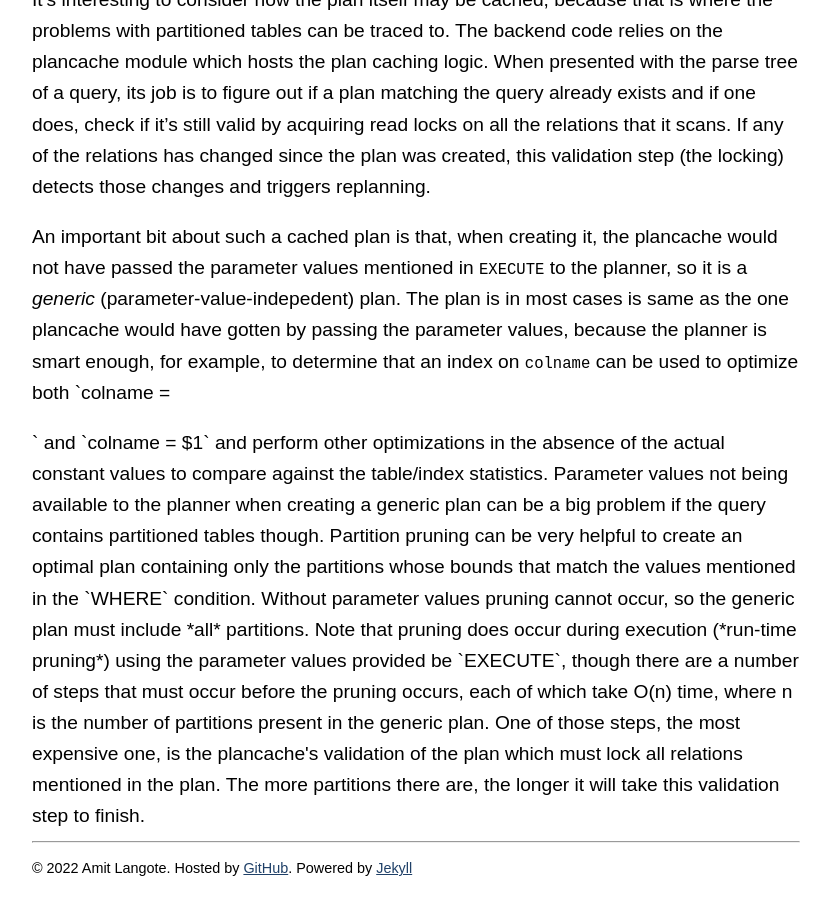
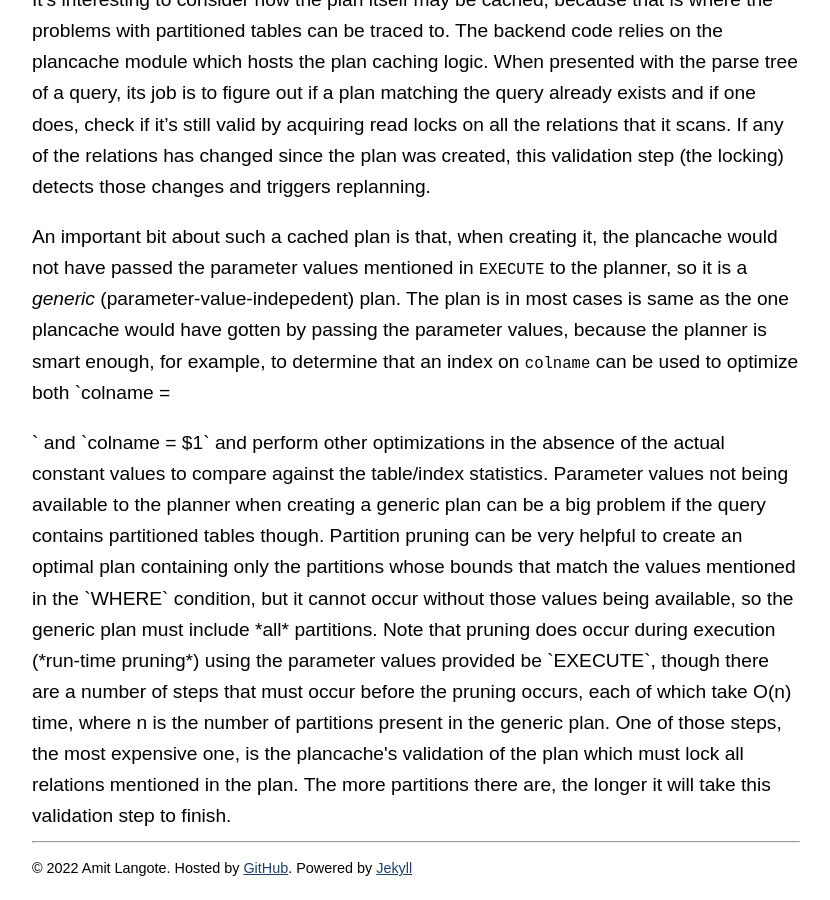
Before and after one commit to amitlan/website, a Jekyll site: the page built from _posts/2022-04-12-param-query-partition-woes.md, in a window 1280 px wide and 900 px high, scrolled down 1891 px. Shown: the whole window, without its empty margins (224-1054 px from the left). Built offline with Jekyll 4.4.1, drawn with Linux system fonts in a browser that asks for light colours.

Commit message:
fix text

```diff
--- a/_posts/2022-04-12-param-query-partition-woes.md
+++ b/_posts/2022-04-12-param-query-partition-woes.md
@@ -91,8 +91,8 @@ the actual constant values to compare against the table/index statistics.
 Parameter values not being available to the planner when creating a generic plan can be a
 big problem if the query contains partitioned tables though.  Partition pruning can be very
 helpful to create an optimal plan containing only the partitions whose bounds that match the
-values mentioned in the `WHERE` condition.  Without parameter values pruning cannot occur, so
-the generic plan must include *all* partitions.
+values mentioned in the `WHERE` condition, but it cannot occur without those values being
+available, so the generic plan must include *all* partitions.
 
 Note that pruning does occur during execution (*run-time pruning*) using the parameter values
 provided be `EXECUTE`, though there are a number of steps that must occur before the pruning
```
